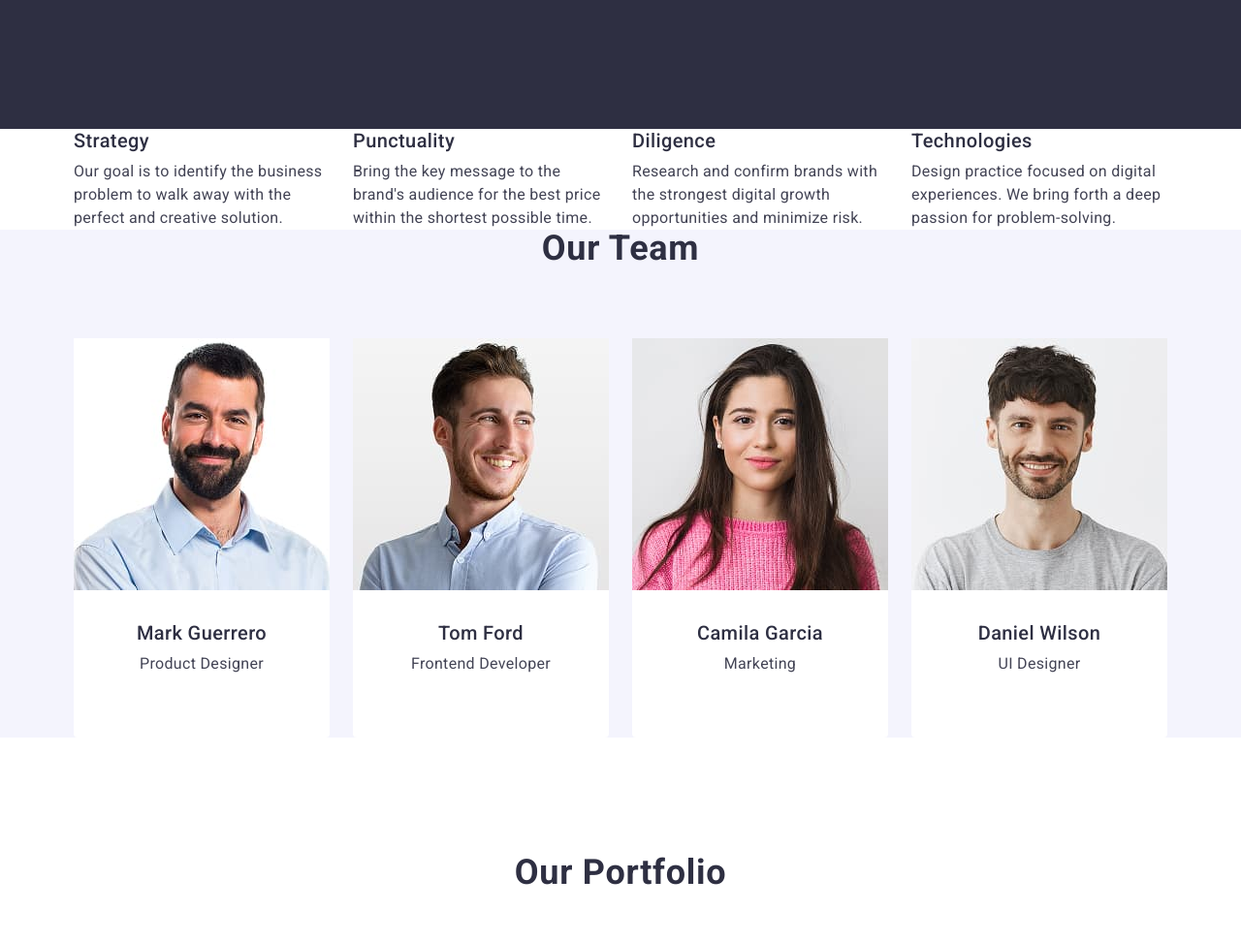
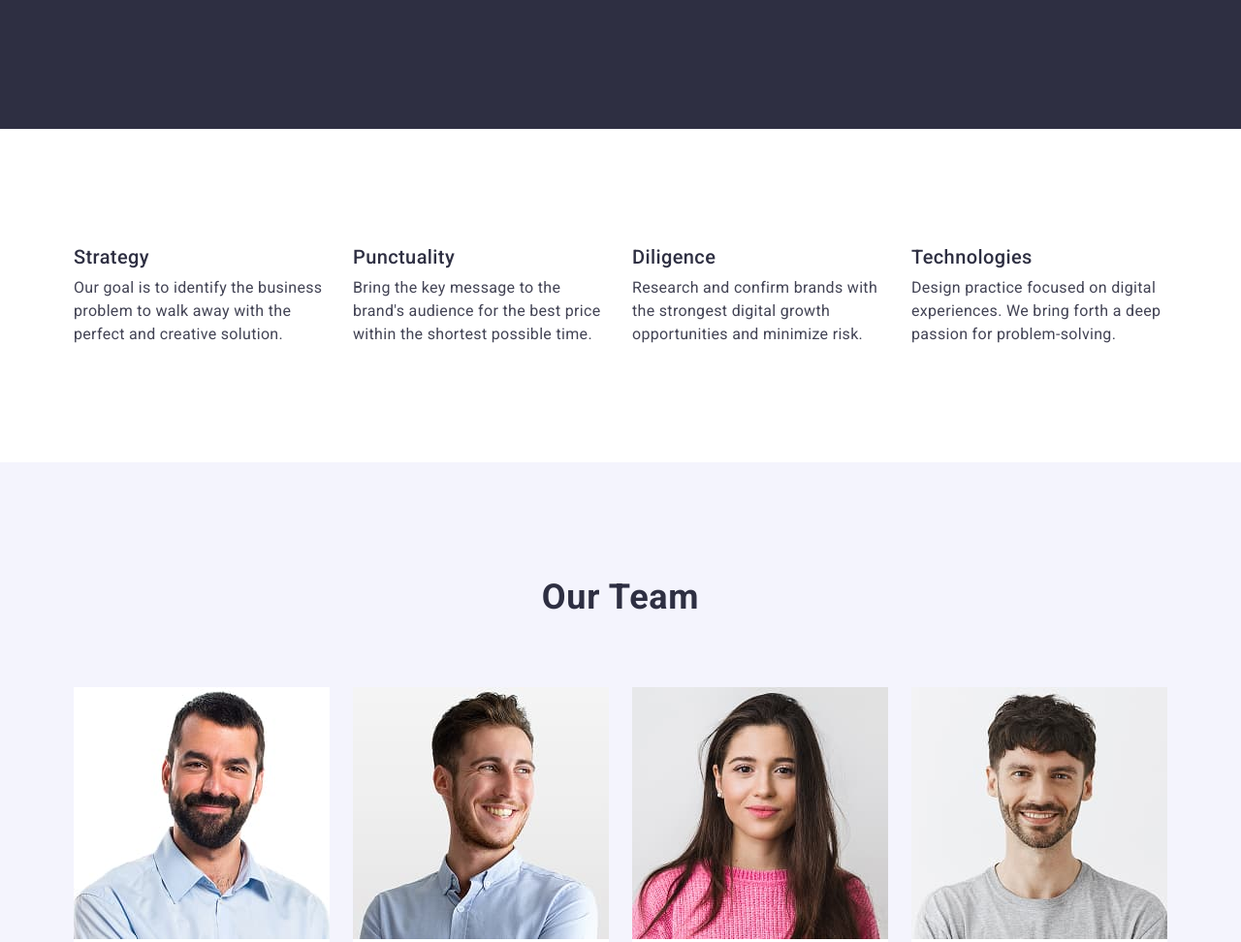
Before and after one commit to alina-hryhorenko/goit-markup-hw-03, a plain HTML site: page index.html in a window 1280 px wide. Shown: the part 540-1512 px from the top of the page at 97% size. Drawn offline with nearby package versions, Linux system fonts and the light colour scheme.

Commit message:
Homework 3

```diff
--- a/index.html
+++ b/index.html
@@ -65,7 +65,7 @@
         </div>
       </section>
       <!-- Advantage Section -->
-      <section class="advantages" id="advantages">
+      <section class="advantages section" id="advantages">
         <div class="container">
           <h2 class="visually-hidden">Our Advantages</h2>
 
@@ -102,7 +102,7 @@
         </div>
       </section>
       <!-- Team Section -->
-      <section class="team" id="team">
+      <section class="team section" id="team">
         <div class="container">
           <h2 class="team-title">Our Team</h2>
           <ul class="team-list">
```
